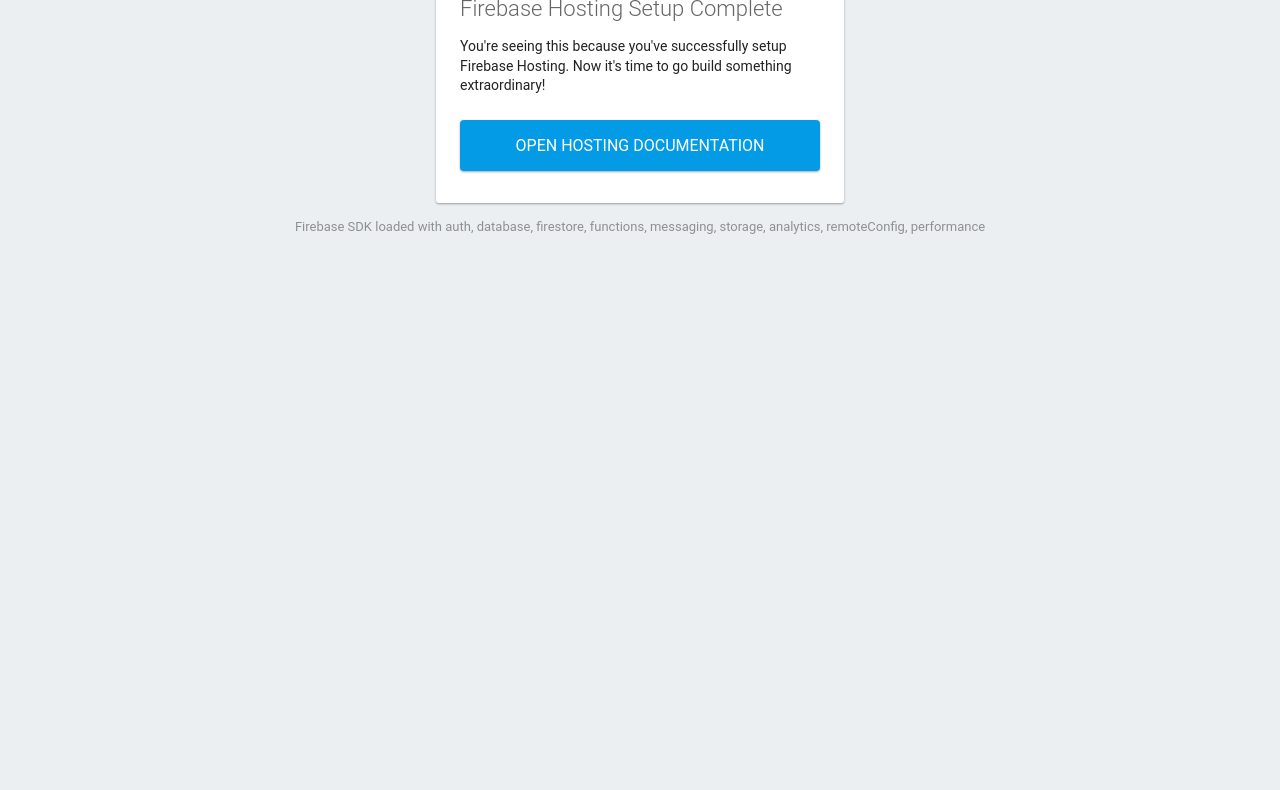
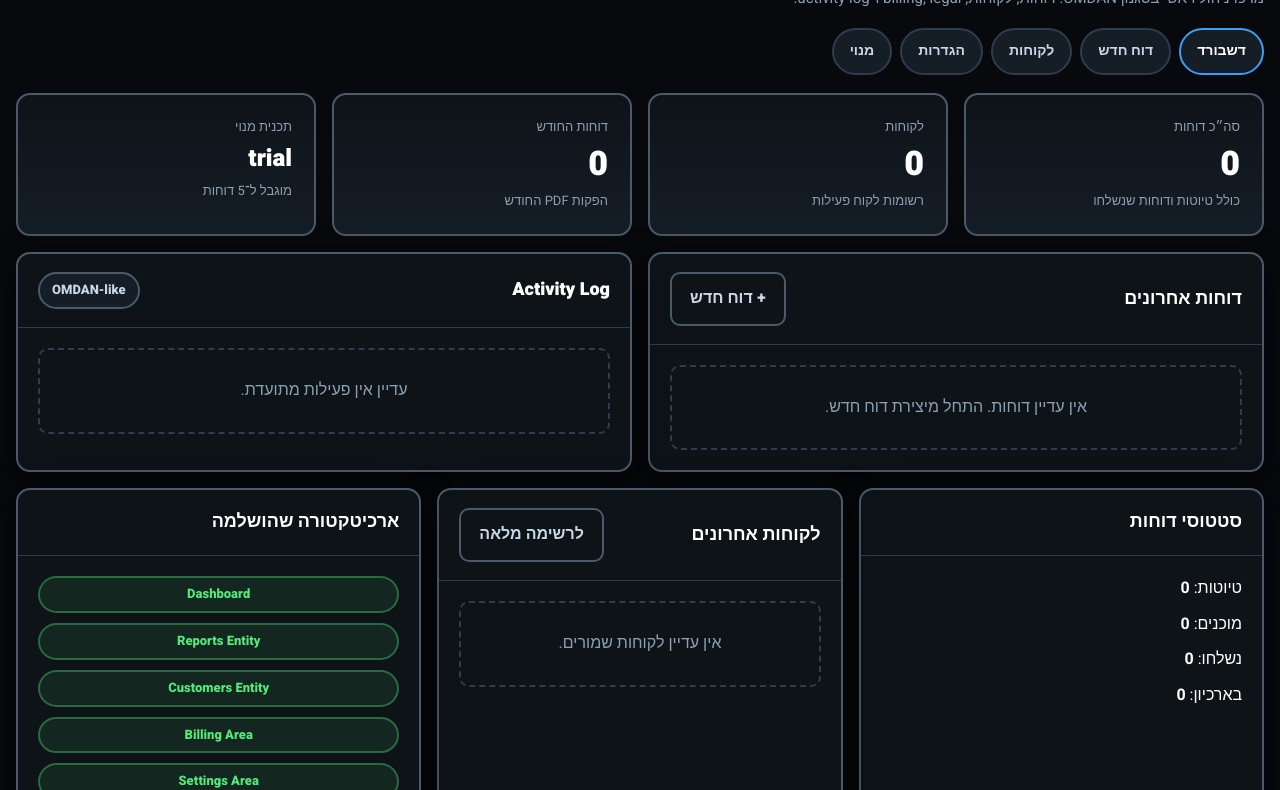
Before and after one commit to Yaronamir86/omdan_leak, a plain HTML site: page public/index.html in a window 1280 px wide. Shown: the part 163-953 px from the top of the page. Before the commit the page ends 800 px from the top, so only its background shows below. Drawn offline with Linux system fonts and the light colour scheme; some packages are replaced by stand-ins of ours.

Commit message:
Move frontend into public folder

```diff
--- a/public/index.html
+++ b/public/index.html
@@ -1,89 +1,52 @@
 <!DOCTYPE html>
-<html>
-  <head>
-    <meta charset="utf-8">
-    <meta name="viewport" content="width=device-width, initial-scale=1">
-    <title>Welcome to Firebase Hosting</title>
+<html lang="he" dir="rtl">
+<head><meta charset="UTF-8"><meta name="viewport" content="width=device-width, initial-scale=1.0"><title>דשבורד מערכת איתור נזילות</title><link rel="stylesheet" href="shared.css"></head>
+<body>
+<nav class="topnav">
+  <div class="brand"><div class="brand-icon">🔍</div><div><div class="brand-name">אמיר — מאתר נזקי צנרת</div><div class="brand-sub">ארכיטקטורה מלאה בסגנון OMDAN</div></div></div>
+  <div class="nav-actions"><a class="btn btn-ghost btn-sm" href="pricing.html">💠 מסלולים</a><a class="btn btn-primary btn-sm" href="form.html">+ דוח חדש</a></div>
+</nav>
+<main class="container">
+  <div class="page-head"><div><div class="page-title">דשבורד מערכת איתור נזילות</div><div class="page-sub">מרכז ניהול ראשי בסגנון OMDAN: דוחות, לקוחות, billing, legal ו־activity log.</div></div></div>
+  <div class="pill-nav"><a href="index.html" class="active">דשבורד</a><a href="form.html">דוח חדש</a><a href="customers.html">לקוחות</a><a href="settings.html">הגדרות</a><a href="account-billing.html">מנוי</a></div>
 
-    <!-- update the version number as needed -->
-    <script defer src="/__/firebase/12.10.0/firebase-app-compat.js"></script>
-    <!-- include only the Firebase features as you need -->
-    <script defer src="/__/firebase/12.10.0/firebase-auth-compat.js"></script>
-    <script defer src="/__/firebase/12.10.0/firebase-database-compat.js"></script>
-    <script defer src="/__/firebase/12.10.0/firebase-firestore-compat.js"></script>
-    <script defer src="/__/firebase/12.10.0/firebase-functions-compat.js"></script>
-    <script defer src="/__/firebase/12.10.0/firebase-messaging-compat.js"></script>
-    <script defer src="/__/firebase/12.10.0/firebase-storage-compat.js"></script>
-    <script defer src="/__/firebase/12.10.0/firebase-analytics-compat.js"></script>
-    <script defer src="/__/firebase/12.10.0/firebase-remote-config-compat.js"></script>
-    <script defer src="/__/firebase/12.10.0/firebase-performance-compat.js"></script>
-    <!--
-      initialize the SDK after all desired features are loaded, set useEmulator to false
-      to avoid connecting the SDK to running emulators.
-    -->
-    <script defer src="/__/firebase/init.js?useEmulator=true"></script>
+<div class="grid grid-4">
+  <div class="kpi"><div class="kpi-label">סה״כ דוחות</div><div class="kpi-value" id="kpiReports">0</div><div class="kpi-sub">כולל טיוטות ודוחות שנשלחו</div></div>
+  <div class="kpi"><div class="kpi-label">לקוחות</div><div class="kpi-value" id="kpiCustomers">0</div><div class="kpi-sub">רשומות לקוח פעילות</div></div>
+  <div class="kpi"><div class="kpi-label">דוחות החודש</div><div class="kpi-value" id="kpiMonth">0</div><div class="kpi-sub">הפקות PDF החודש</div></div>
+  <div class="kpi"><div class="kpi-label">תכנית מנוי</div><div class="kpi-value" id="kpiPlan" style="font-size:24px">trial</div><div class="kpi-sub" id="kpiPlanSub">מוגבל ל־5 דוחות</div></div>
+</div>
+<div class="grid grid-2" style="margin-top:16px">
+  <div class="card"><div class="card-header"><div class="card-title">דוחות אחרונים</div><a class="btn btn-ghost btn-sm" href="form.html">+ דוח חדש</a></div><div class="card-body table-wrap" id="latestReportsWrap"></div></div>
+  <div class="card"><div class="card-header"><div class="card-title">Activity Log</div><span class="badge">OMDAN-like</span></div><div class="card-body" id="activityWrap"></div></div>
+</div>
+<div class="grid grid-3" style="margin-top:16px">
+  <div class="card"><div class="card-header"><div class="card-title">סטטוסי דוחות</div></div><div class="card-body" id="statusWrap"></div></div>
+  <div class="card"><div class="card-header"><div class="card-title">לקוחות אחרונים</div><a class="btn btn-ghost btn-sm" href="customers.html">לרשימה מלאה</a></div><div class="card-body" id="latestCustomersWrap"></div></div>
+  <div class="card"><div class="card-header"><div class="card-title">ארכיטקטורה שהושלמה</div></div><div class="card-body"><div style="display:grid;gap:10px"><div class="badge ok">Dashboard</div><div class="badge ok">Reports Entity</div><div class="badge ok">Customers Entity</div><div class="badge ok">Billing Area</div><div class="badge ok">Settings Area</div><div class="badge ok">Legal Center</div><div class="badge ok">Activity Log</div></div></div></div>
+</div>
 
-    <style media="screen">
-      body { background: #ECEFF1; color: rgba(0,0,0,0.87); font-family: Roboto, Helvetica, Arial, sans-serif; margin: 0; padding: 0; }
-      #message { background: white; max-width: 360px; margin: 100px auto 16px; padding: 32px 24px; border-radius: 3px; }
-      #message h2 { color: #ffa100; font-weight: bold; font-size: 16px; margin: 0 0 8px; }
-      #message h1 { font-size: 22px; font-weight: 300; color: rgba(0,0,0,0.6); margin: 0 0 16px;}
-      #message p { line-height: 140%; margin: 16px 0 24px; font-size: 14px; }
-      #message a { display: block; text-align: center; background: #039be5; text-transform: uppercase; text-decoration: none; color: white; padding: 16px; border-radius: 4px; }
-      #message, #message a { box-shadow: 0 1px 3px rgba(0,0,0,0.12), 0 1px 2px rgba(0,0,0,0.24); }
-      #load { color: rgba(0,0,0,0.4); text-align: center; font-size: 13px; }
-      @media (max-width: 600px) {
-        body, #message { margin-top: 0; background: white; box-shadow: none; }
-        body { border-top: 16px solid #ffa100; }
-      }
-    </style>
-  </head>
-  <body>
-    <div id="message">
-      <h2>Welcome</h2>
-      <h1>Firebase Hosting Setup Complete</h1>
-      <p>You're seeing this because you've successfully setup Firebase Hosting. Now it's time to go build something extraordinary!</p>
-      <a target="_blank" href="https://firebase.google.com/docs/hosting/">Open Hosting Documentation</a>
-    </div>
-    <p id="load">Firebase SDK Loading&hellip;</p>
 
-    <script>
-      document.addEventListener('DOMContentLoaded', function() {
-        const loadEl = document.querySelector('#load');
-        // // 🔥🔥🔥🔥🔥🔥🔥🔥🔥🔥🔥🔥🔥🔥🔥🔥🔥🔥🔥🔥🔥🔥🔥🔥🔥🔥🔥🔥🔥🔥🔥
-        // // The Firebase SDK is initialized and available here!
-        //
-        // firebase.auth().onAuthStateChanged(user => { });
-        // firebase.database().ref('/path/to/ref').on('value', snapshot => { });
-        // firebase.firestore().doc('/foo/bar').get().then(() => { });
-        // firebase.functions().httpsCallable('yourFunction')().then(() => { });
-        // firebase.messaging().requestPermission().then(() => { });
-        // firebase.storage().ref('/path/to/ref').getDownloadURL().then(() => { });
-        // firebase.analytics(); // call to activate
-        // firebase.analytics().logEvent('tutorial_completed');
-        // firebase.performance(); // call to activate
-        //
-        // // 🔥🔥🔥🔥🔥🔥🔥🔥🔥🔥🔥🔥🔥🔥🔥🔥🔥🔥🔥🔥🔥🔥🔥🔥🔥🔥🔥🔥🔥🔥🔥
+<div class="footer-legal">
+  <a href="legal/index.html">מסמכים משפטיים</a>
+  <a href="legal/terms-of-service/terms-he.html">תנאי שימוש</a>
+  <a href="legal/privacy-policy/privacy-he.html">מדיניות פרטיות</a>
+  <a href="legal/refund-policy/refunds-he.html">החזרים וביטול מנוי</a>
+  <a href="legal/professional-disclaimer/disclaimer-he.html">הבהרה מקצועית</a>
+</div>
 
-        try {
-          let app = firebase.app();
-          let features = [
-            'auth',
-            'database',
-            'firestore',
-            'functions',
-            'messaging',
-            'storage',
-            'analytics',
-            'remoteConfig',
-            'performance',
-          ].filter(feature => typeof app[feature] === 'function');
-          loadEl.textContent = `Firebase SDK loaded with ${features.join(', ')}`;
-        } catch (e) {
-          console.error(e);
-          loadEl.textContent = 'Error loading the Firebase SDK, check the console.';
-        }
-      });
-    </script>
-  </body>
-</html>
+</main>
+<script src="shared.js"></script>
+<script>
+const reports=getReports(), customers=getCustomers(), billing=getBilling();
+document.getElementById('kpiReports').textContent=reports.length;
+document.getElementById('kpiCustomers').textContent=customers.length;
+document.getElementById('kpiMonth').textContent=billing.reportsThisMonth||0;
+document.getElementById('kpiPlan').textContent=billing.plan||'trial';
+document.getElementById('kpiPlanSub').textContent=billing.plan==='trial' ? `מוגבל ל־${billing.reportsLimit||5} דוחות` : `סטטוס: ${billing.status||'active'}`;
+(function(){const el=document.getElementById('latestReportsWrap'); if(!reports.length){el.innerHTML='<div class="empty">אין עדיין דוחות. התחל מיצירת דוח חדש.</div>'; return;} el.innerHTML='<table class="table"><thead><tr><th>מספר</th><th>לקוח</th><th>סטטוס</th><th>עודכן</th><th>פעולה</th></tr></thead><tbody>'+reports.slice(0,8).map(r=>`<tr><td>${escapeHtml(r.reportNo||'')}</td><td>${escapeHtml(r.clientName||'—')}</td><td>${statusBadge(r.status||'draft')}</td><td>${fmtDate(r.updatedAt)}</td><td><a class="btn btn-ghost btn-sm" href="form.html?id=${encodeURIComponent(r.id)}">פתח</a></td></tr>`).join('')+'</tbody></table>'})();
+(function(){const counts={draft:0,ready:0,sent:0,archived:0}; reports.forEach(r=>counts[r.status||'draft']=(counts[r.status||'draft']||0)+1); document.getElementById('statusWrap').innerHTML=`<div style="display:grid;gap:10px"><div>טיוטות: <strong>${counts.draft}</strong></div><div>מוכנים: <strong>${counts.ready}</strong></div><div>נשלחו: <strong>${counts.sent}</strong></div><div>בארכיון: <strong>${counts.archived}</strong></div></div>`})();
+(function(){const el=document.getElementById('latestCustomersWrap'); if(!customers.length){el.innerHTML='<div class="empty">אין עדיין לקוחות שמורים.</div>'; return;} el.innerHTML='<div style="display:grid;gap:12px">'+customers.slice(0,6).map(c=>`<div style="padding:12px;border:2px solid var(--c-border2);border-radius:12px;background:var(--c-bg)"><div style="font-weight:900">${escapeHtml(c.clientName||'ללא שם')}</div><div style="font-size:13px;color:var(--c-text3)">${escapeHtml(c.phone||'ללא טלפון')}</div><div style="font-size:13px;color:var(--c-text3)">${escapeHtml((c.city||'')+' '+(c.address||''))}</div></div>`).join('')+'</div>'})();
+(function(){const acts=getActivity(), el=document.getElementById('activityWrap'); if(!acts.length){el.innerHTML='<div class="empty">עדיין אין פעילות מתועדת.</div>'; return;} el.innerHTML='<div style="display:grid;gap:10px">'+acts.slice(0,8).map(a=>`<div style="padding:12px;border:2px solid var(--c-border2);border-radius:12px;background:var(--c-bg)"><div style="font-weight:800">${escapeHtml(a.message)}</div><div style="font-size:12px;color:var(--c-text3)">${fmtDateTime(a.at)} · ${escapeHtml(a.type)}</div></div>`).join('')+'</div>'})();
+</script>
+</body></html>
```
Also changed, not shown: index.html (deleted, +0 -52 lines), public/account-billing.html (renamed from account-billing.html), public/customers.html (renamed from customers.html), public/form.html (renamed from form.html), public/pricing.html (renamed from pricing.html), public/register.html (renamed from register.html), public/settings.html (renamed from settings.html), public/shared.css (renamed from shared.css), public/shared.js (renamed from shared.js).
